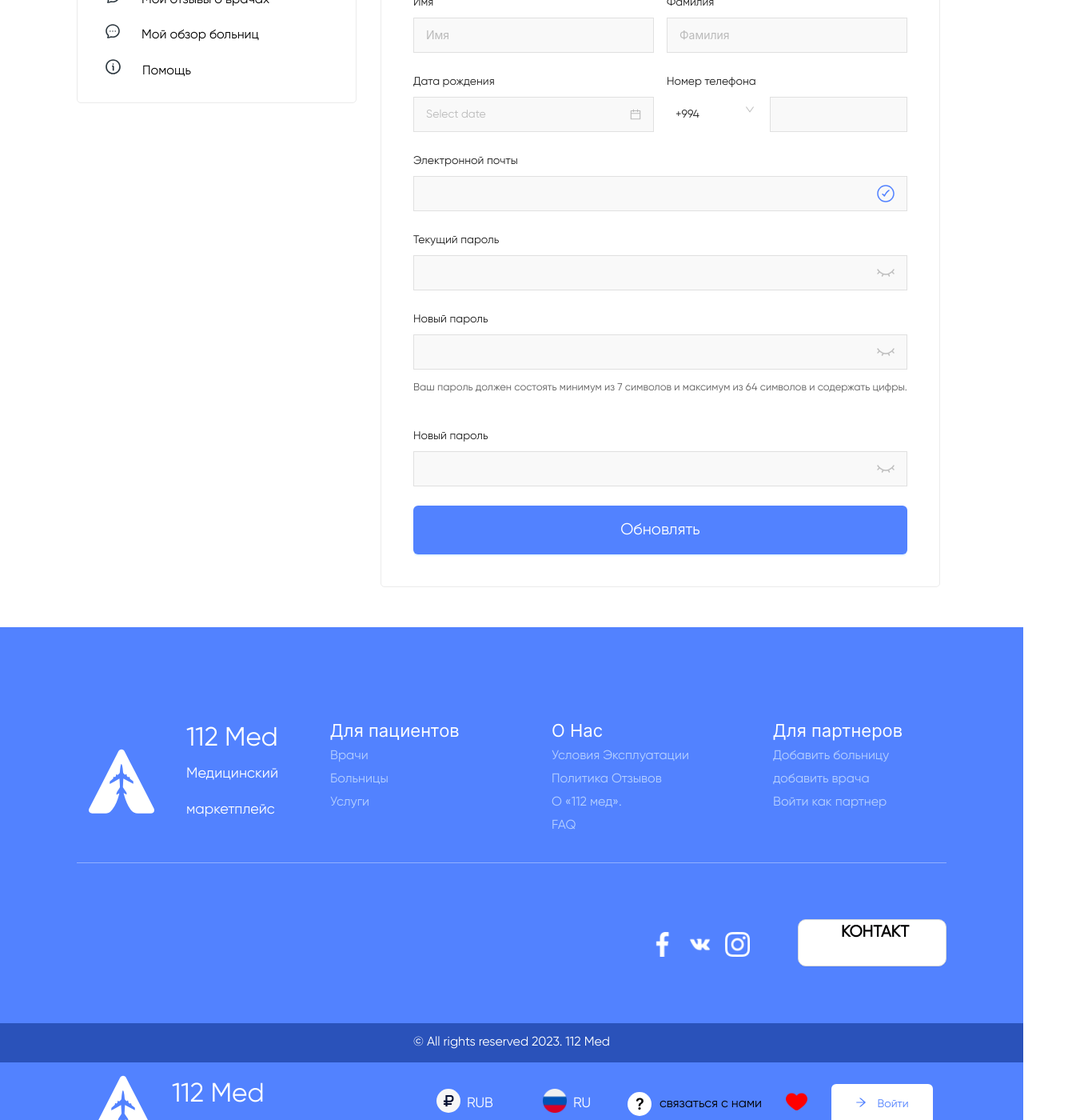
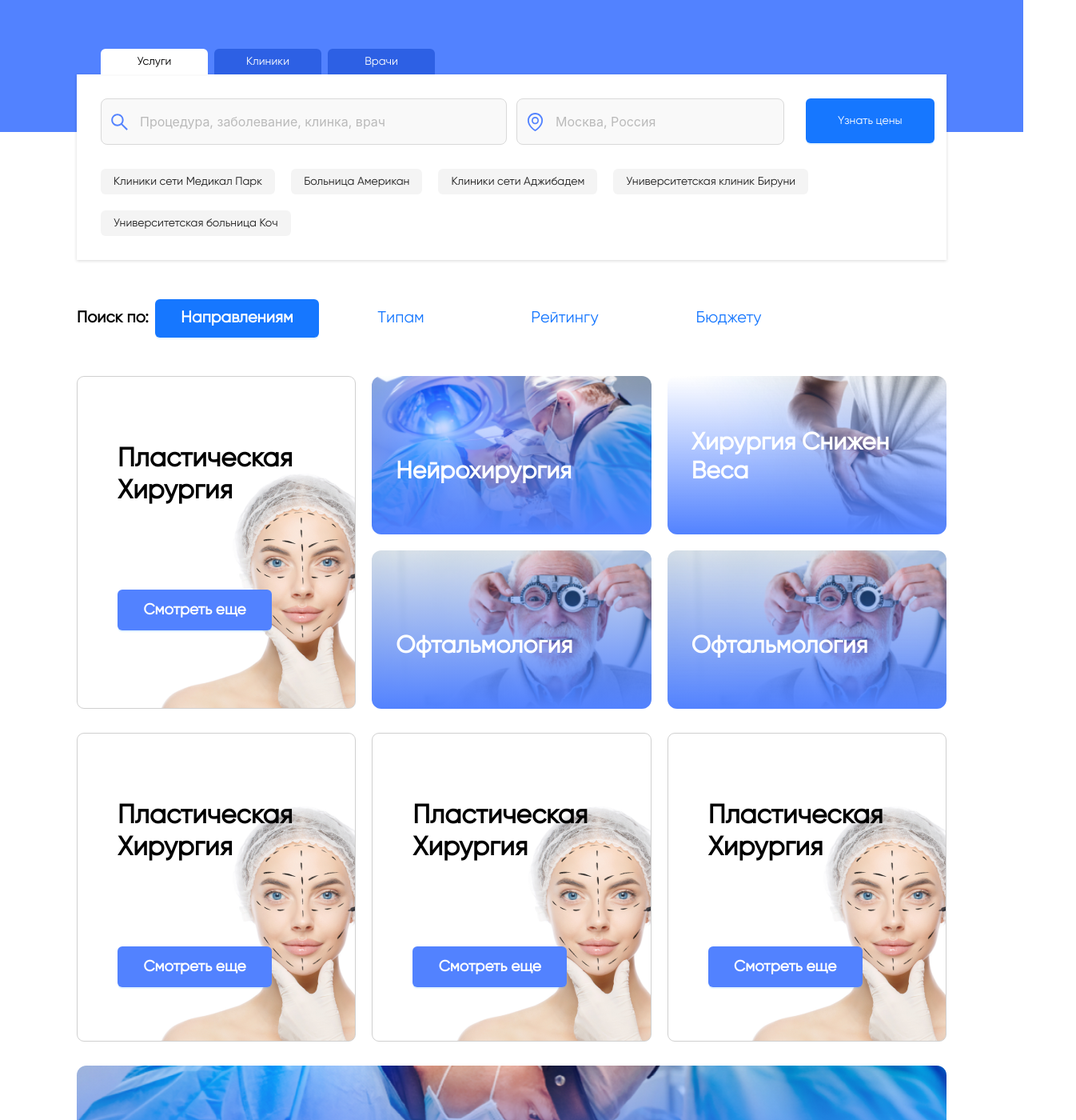
Before and after one commit to Rahim-code/Medical-marketplace, a React app: page / in a window 1280 px wide. Shown: the part 440-1840 px from the top of the page at 80% size, 1346 px wide, since content can reach past the window. Built offline with nearby package versions, Linux system fonts and the light colour scheme; the HTML template or start-up script is replaced by a standard one; a web font is replaced by a local one.

Commit message:
new comment

```diff
--- a/src/App.jsx
+++ b/src/App.jsx
@@ -26,11 +26,11 @@ const App = () => {
   return (
     <>
        {/*<MobileLogin />*/}
-       {/* <HomePage/>*/}
-       <Profile/>
+       <HomePage/>
+       {/* <Profile/> */}
        {/*<ReviewDoctors/>*/}
        {/*<ReviewHospitals/>*/}
-       <FavDoctors/>
+       {/* <FavDoctors/> */}
        {/* <FavHospitals /> */}
        {/* <Hospitals/> */}
        {/*<Doctors/>*/}
```
